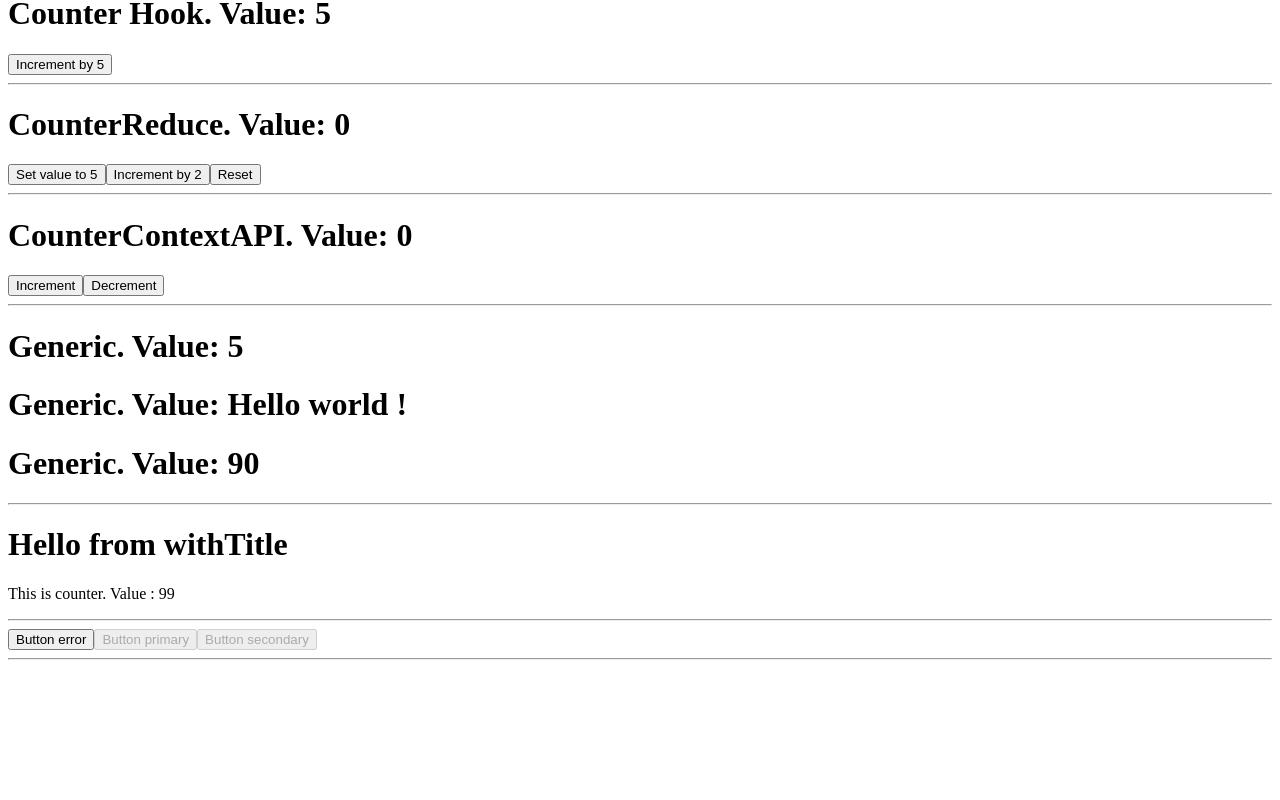
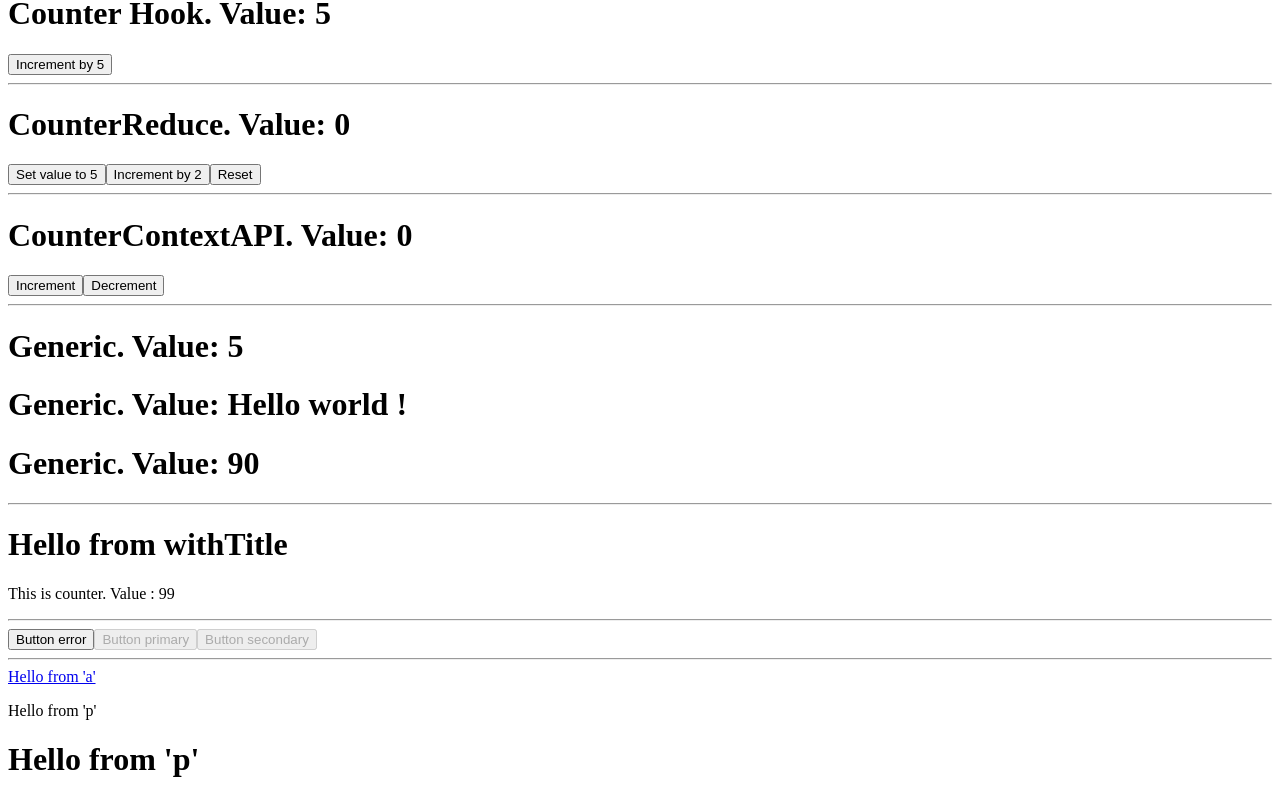
Before and after one commit to alfianandinugraha/react-typescript-workshop, a React (Vite) app: page / in a window 1280 px wide. Shown: the part 553-1353 px from the top of the page. Before the commit the page ends 1221 px from the top, so only its background shows below. Built offline with nearby package versions, Linux system fonts and the light colour scheme.

Commit message:
feat(advanced): add Polymorphic pattern

```diff
--- a/src/advanced/Polymorphic.tsx
+++ b/src/advanced/Polymorphic.tsx
@@ -1,7 +1,42 @@
 import React from 'react'
 
+type TextTag = Extract<keyof JSX.IntrinsicElements, 'p' | 'a' | 'h1' | 'h2'>
+
+type TextProps<T extends TextTag> = {
+  as?: T
+  onClickText?: () => void
+} & JSX.IntrinsicElements[T]
+
+function Text<T extends TextTag>(props: TextProps<T>) {
+  const TagName: React.ElementType = props.as ? props.as : 'p'
+  const tagProps = { ...props }
+  delete tagProps.onClickText
+
+  return (
+    <TagName
+      {...tagProps}
+      onClick={() => props.onClickText && props.onClickText()}
+    />
+  )
+}
+
 const Polymorphic = (): React.ReactElement => {
-  return <></>
+  return (
+    <>
+      <Text as="a" id="string" href="a">
+        Hello from 'a'
+      </Text>
+      <Text
+        as="p"
+        onClickText={() => {
+          console.log('Clicking !')
+        }}
+      >
+        Hello from 'p'
+      </Text>
+      <Text as="h1">Hello from 'p'</Text>
+    </>
+  )
 }
 
 export default Polymorphic
```
